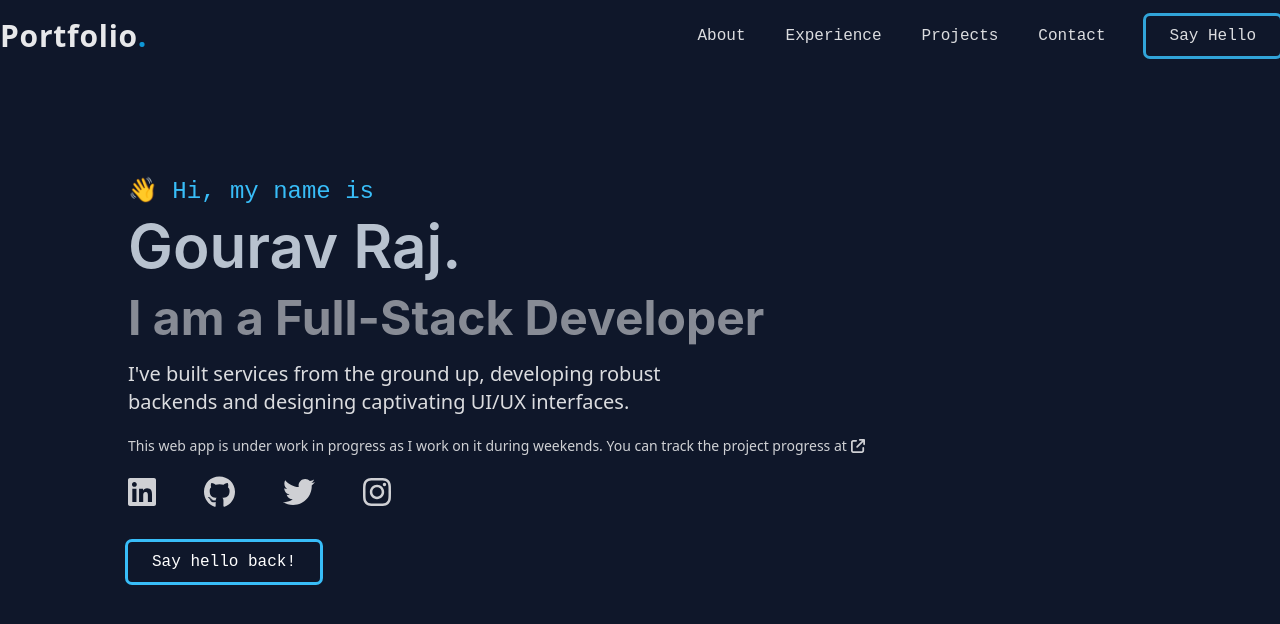
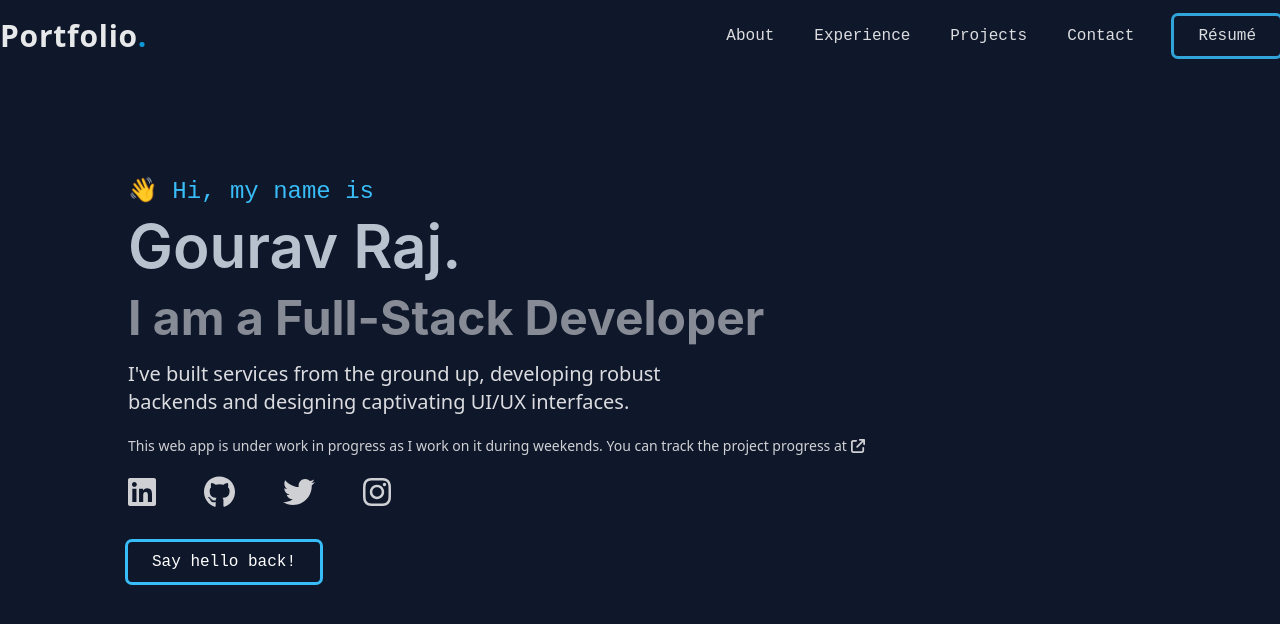
Before and after one commit to gogouravr/dot-portfolio, a React (Create React App) app: page / in a window 1280 px wide. Shown: the top 624 px of the page. Built offline with nearby package versions, Linux system fonts and the light colour scheme.

Commit message:
More styling

```diff
--- a/src/components/Intro.jsx
+++ b/src/components/Intro.jsx
@@ -7,9 +7,6 @@ import { FontAwesomeIcon } from '@fortawesome/react-fontawesome';
 
 export default function Intro() {
 
-    const resumeButtonClickHandler = () => {
-        window.open('/resume.pdf', '_blank');
-    }
 
     return (
         <section className="flex flex-col justify-center mt-10 px-32">
@@ -40,8 +37,8 @@ export default function Intro() {
 
             <SocialMediaSection />
             <div className="mt-8">
-                <PrimaryButton text="Résumé" clickHandler={resumeButtonClickHandler}>Say hello back!</PrimaryButton>
+                <PrimaryButton>Say hello back!</PrimaryButton>
             </div>
-        </section>
+        </section >
     )
 }
--- a/src/components/Navbar/Navbar.jsx
+++ b/src/components/Navbar/Navbar.jsx
@@ -2,17 +2,24 @@ import React from 'react'
 import PrimaryButton from '../UI/PrimaryButton'
 
 export default function Navbar() {
+
+    const resumeButtonClickHandler = () => {
+        window.open('/resume.pdf', '_blank');
+    }
+
     return (
         <nav className='flex justify-between container mx-auto mt-4 items-center'>
             <section className='text-white text-3xl font-prime font-semibold opacity-90 tracking-wide'>
                 Portfolio<span className="text-sky-500">.</span>
             </section>
             <ul className='text-white flex gap-10 items-center font-normal'>
-                <li className='list-none cursor-pointer hover:text-sky-500 ease-in-out duration-100 opacity-85'>About</li>
-                <li className='list-none cursor-pointer hover:text-sky-500 ease-in-out duration-100 opacity-85'>Experience</li>
-                <li className='list-none cursor-pointer hover:text-sky-500 ease-in-out duration-100 opacity-85'>Projects</li>
-                <li className='list-none cursor-pointer hover:text-sky-500 ease-in-out duration-100 opacity-85'>Contact</li>
-                <li className='list-none cursor-pointer hover:text-sky-500 ease-in-out duration-100 opacity-85'><PrimaryButton>Say Hello</PrimaryButton></li>
+                <li className='list-none font-thin cursor-pointer hover:text-sky-400 ease-in-out duration-100 opacity-85'>About</li>
+                <li className='list-none font-thin cursor-pointer hover:text-sky-400 ease-in-out duration-100 opacity-85'>Experience</li>
+                <li className='list-none font-thin cursor-pointer hover:text-sky-400 ease-in-out duration-100 opacity-85'>Projects</li>
+                <li className='list-none font-thin cursor-pointer hover:text-sky-400 ease-in-out duration-100 opacity-85'>Contact</li>
+                <li className='list-none font-thin cursor-pointer hover:text-sky-400 ease-in-out duration-100 opacity-85'>
+                    <PrimaryButton clickHandler={resumeButtonClickHandler}>Résumé</PrimaryButton>
+                </li>
             </ul>
         </nav>
     )
--- a/src/components/UI/PrimaryButton.jsx
+++ b/src/components/UI/PrimaryButton.jsx
@@ -3,7 +3,7 @@ import React from 'react';
 export default function PrimaryButton(props) {
     return (
         <div className='text-white text-opacity-100 box-border' onClick={props.clickHandler}>
-            <button className='outline font-normal outline-sky-400 px-6 py-2 rounded cursor-pointer hover:translate-x-[-3px] hover:translate-y-[-3px] hover:shadow-sky-500  hover:shadow-[4px_4px_0px_0px] ease-in duration-300'>
+            <button className='outline font-thin font-normal outline-sky-400 px-6 py-2 rounded cursor-pointer hover:translate-x-[-3px] hover:translate-y-[-3px] hover:shadow-sky-500  hover:shadow-[4px_4px_0px_0px] ease-out duration-300'>
                 {props.children}
             </button>
         </div>
```
